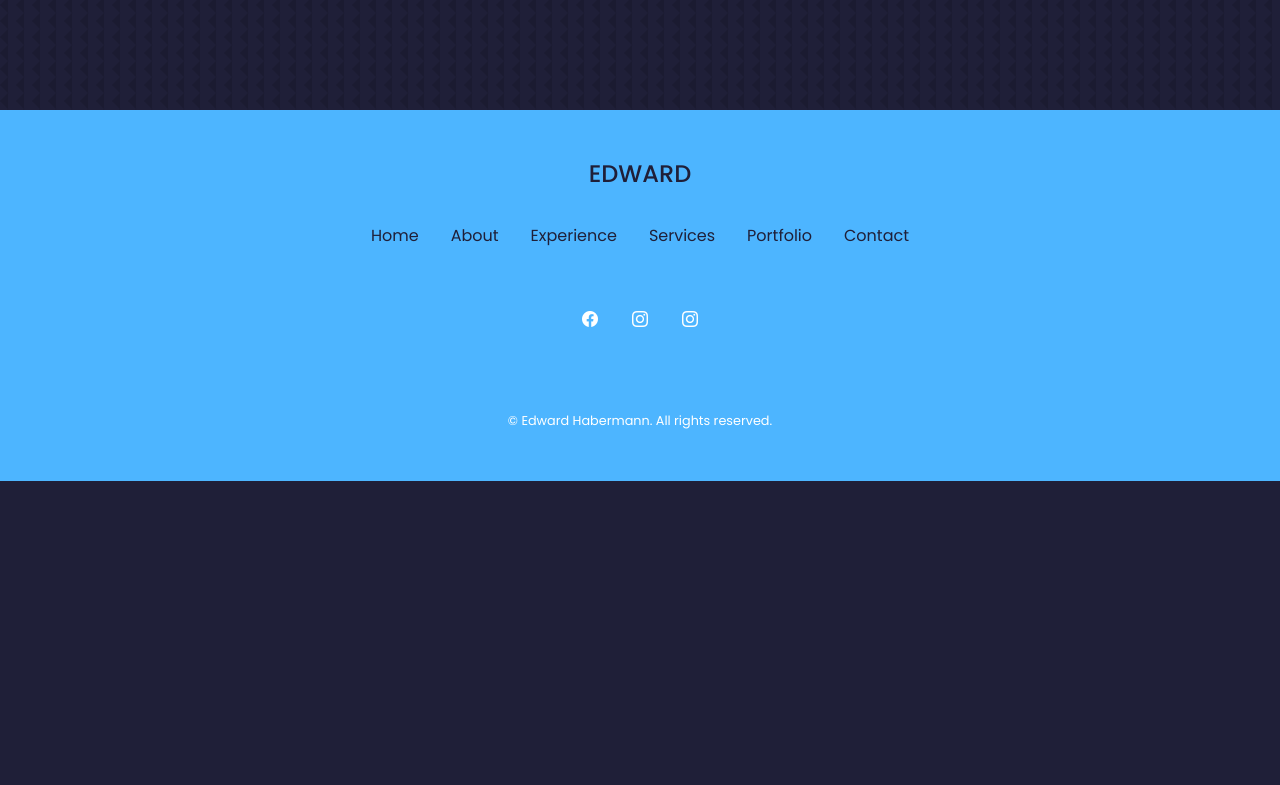
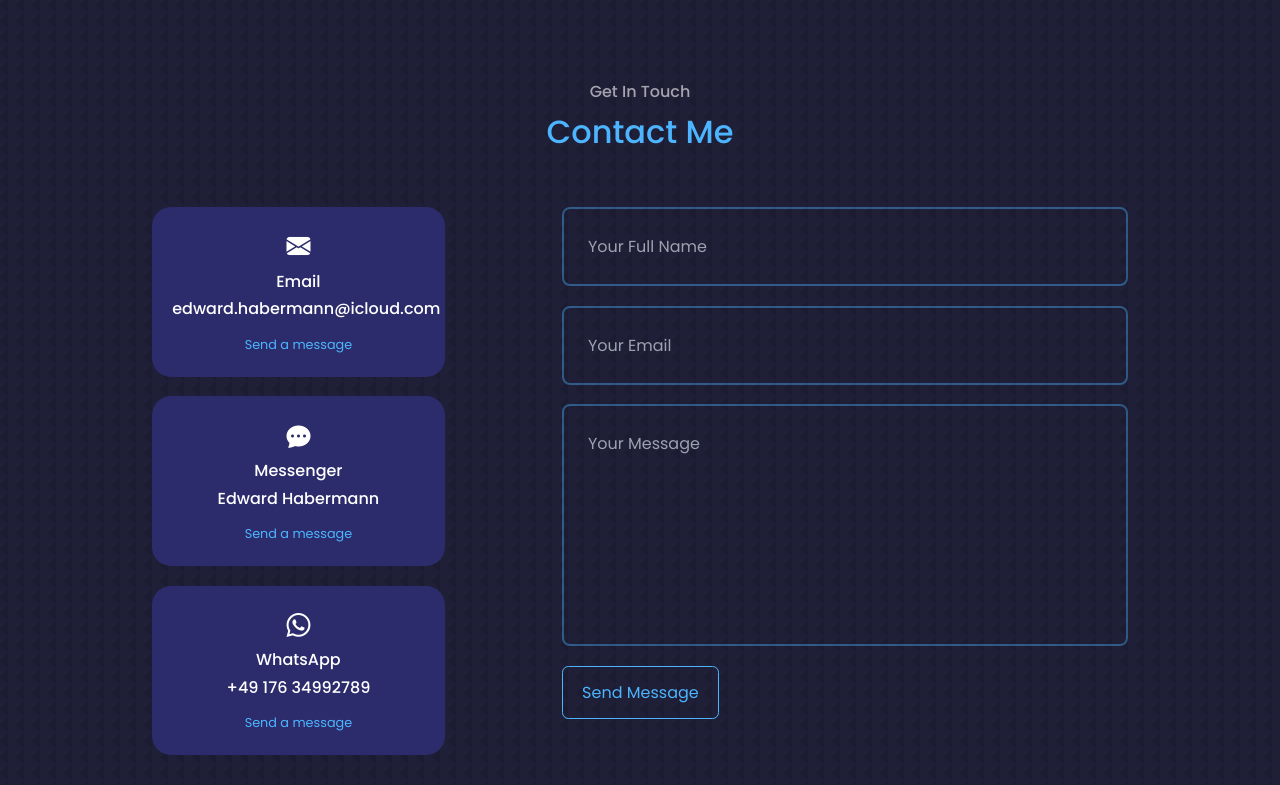
Before and after one commit to eddc1/Portfolio-Edward-Habermann, a Vue app in the folder Portfolio-Edward/: page / in a window 1280 px wide. Shown: the part 3875-4660 px from the top of the page. Before the commit the page ends 4356 px from the top, so only its background shows below. Built offline with nearby package versions, Linux system fonts and the light colour scheme.

Commit message:
Hinzugefügt wurde Contact.vue
Hinzugefügt wurde die Komponente Contact.vue.

```diff
--- a/Portfolio-Edward/package.json
+++ b/Portfolio-Edward/package.json
@@ -9,11 +9,13 @@
     "preview": "vite preview"
   },
   "dependencies": {
+    "@emailjs/browser": "^3.10.0",
     "@types/vue": "^2.0.0",
     "bootstrap-icons": "^1.10.4",
     "vue": "^3.2.47"
   },
   "devDependencies": {
+    "@types/node": "^18.15.11",
     "@vitejs/plugin-vue": "^4.1.0",
     "autoprefixer": "^10.4.14",
     "postcss": "^8.4.21",
--- a/Portfolio-Edward/src/App.vue
+++ b/Portfolio-Edward/src/App.vue
@@ -7,8 +7,8 @@
     <Experience />
     <Services />
     <Portfolio />
-    <!-- <Testimonials />
-    <Contact />  -->
+    <!-- <Testimonials /> -->
+    <Contact />
     <Footer />
   </div>
 
@@ -25,7 +25,7 @@ import Experience from './components/Experience.vue';
 import Services from './components/Services.vue';
 import Portfolio from './components/Portfolio.vue';
 // import Testimonials from './components/testimonials/Testimonials';
-// import Contact from './components/contact/Contact';
+import Contact from './components/Contact.vue';
 import Footer from './components/Footer.vue';
 
 
@@ -39,7 +39,7 @@ export default defineComponent({
     Services,
     Portfolio,
     // Testimonials,
-    // Contact,
+    Contact,
     Footer,
   },
 });
--- /dev/null
+++ b/Portfolio-Edward/src/components/Contact.vue
@@ -0,0 +1,162 @@
+<template>
+    <div class="contact" id="contact">
+      <div class="container">
+        <h5>Get In Touch</h5>
+        <h2>Contact Me</h2>
+      </div>
+      <div class="container contact__container">
+        <div class="contact__options">
+          <div class="contact__option">
+            <i class="bi bi-envelope-fill contact__option-icon"></i>
+            <h4>Email</h4>
+            <h5>edward.habermann@icloud.com</h5>
+            <a
+              href="mailto:edward.habermann@icloud.com"
+              target="_blank"
+              rel="noopener noreferrer"
+            >
+              Send a message
+            </a>
+          </div>
+          <div class="contact__option">
+            <i class="bi bi-chat-dots-fill contact__option-icon"></i>
+            <h4>Messenger</h4>
+            <h5>Edward Habermann</h5>
+            <a
+              href="https://m.me/edward.achiever"
+              target="_blank"
+              rel="noopener noreferrer"
+            >
+              Send a message
+            </a>
+          </div>
+          <div class="contact__option">
+            <i class="bi bi-whatsapp contact__option-icon"></i>
+            <h4>WhatsApp</h4>
+            <h5>+49 176 34992789</h5>
+            <a
+              href="https://api.whatsapp.com/send?=+4917634992789"
+              target="_blank"
+              rel="noopener noreferrer"
+            >
+              Send a message
+            </a>
+          </div>
+        </div>
+        <!-- END OF CONTACT OPTION -->
+        <form ref="form" @submit.prevent="sendEmail">
+          <input type="text" name="name" placeholder="Your Full Name" required />
+          <input type="email" name="email" placeholder="Your Email" />
+          <textarea name="message" rows="7" placeholder="Your Message"></textarea>
+          <button type="submit" class="btn">
+            Send Message
+          </button>
+        </form>
+      </div>
+    </div>
+  </template>
+
+  <script lang="ts">
+  import { defineComponent } from 'vue';
+  import emailjs from '@emailjs/browser';
+
+  export default defineComponent({
+    name: 'Contact',
+    methods: {
+  sendEmail() {
+    const form = this.$refs.form as HTMLFormElement;
+    if (form instanceof HTMLFormElement) {
+      emailjs.sendForm('service_9rnlsog', 'template_83jphqy', form, 'hmav0ryQrwpFGgSbJ')
+        .then((result: any) => {
+          console.log('SUCCESS!', result.text);
+        }, (error: any) => {
+          console.log('FAILED...', error.text);
+        });
+    }
+  }
+}
+  });
+  </script>
+
+<style>
+#contact {
+    margin-top: 5rem;
+}
+
+
+.container.contact__container {
+    width: 80%;
+    display: grid;
+    grid-template-columns: 30% 58%;
+    gap: 12%;
+}
+
+.contact__options {
+    display: flex;
+    flex-direction: column;
+    gap: 1.2rem;
+}
+
+.contact__option {
+    background: var(--color-bg-variant);
+    padding: 1.2rem;
+    border-radius: 1.2rem;
+    text-align: center;
+    border: 1px solid transparent;
+    transition: var(--transition);
+}
+
+.contact__option:hover {
+    background: transparent;
+    border-color: var(--color-primary-variant);
+}
+
+.contact__option-icon {
+    font-size: 1.5rem;
+    margin-bottom: 0.5rem;
+}
+
+.contact__option a {
+    margin-top: 0.7rem;
+    display: inline-block;
+    font-size: 0.8rem;
+}
+
+/* FORM */
+
+form {
+    display: flex;
+    flex-direction: column;
+    gap: 1.2rem;
+}
+
+input,
+textarea {
+    width: 100%;
+    padding: 1.5rem;
+    border-radius: 0.5rem;
+    background: transparent;
+    border: 2px solid var(--color-primary-variant);
+    resize: none;
+    color: var(--color-white);
+}
+
+/* MEDIA QUERIES (MEDIUM DEVICES) */
+
+@media screen and (max-width: 1024px) {
+    .container.contact__container {
+        width: 80%;
+        grid-template-columns: 1fr;
+        gap: 2rem;
+    }
+}
+
+
+/* MEDIA QUERIES (SMALL DEVICES) */
+
+@media screen and (max-width: 600px) {
+    .container.contact__container {
+        width: var(--container-width-sm);
+    }
+}
+</style>
```
Also changed, not shown: 1 other file (tests, documents, lock files or other folders).
